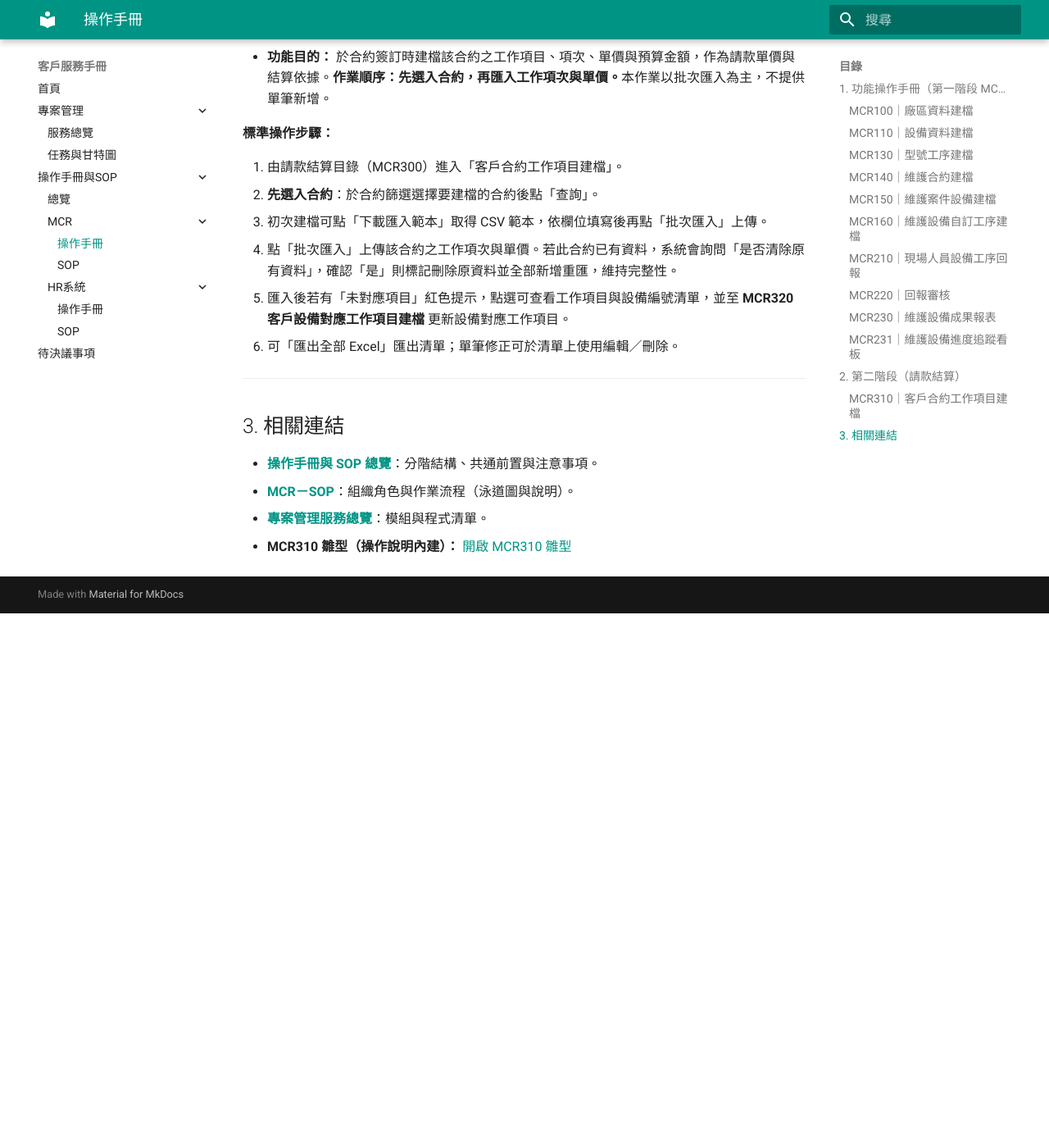
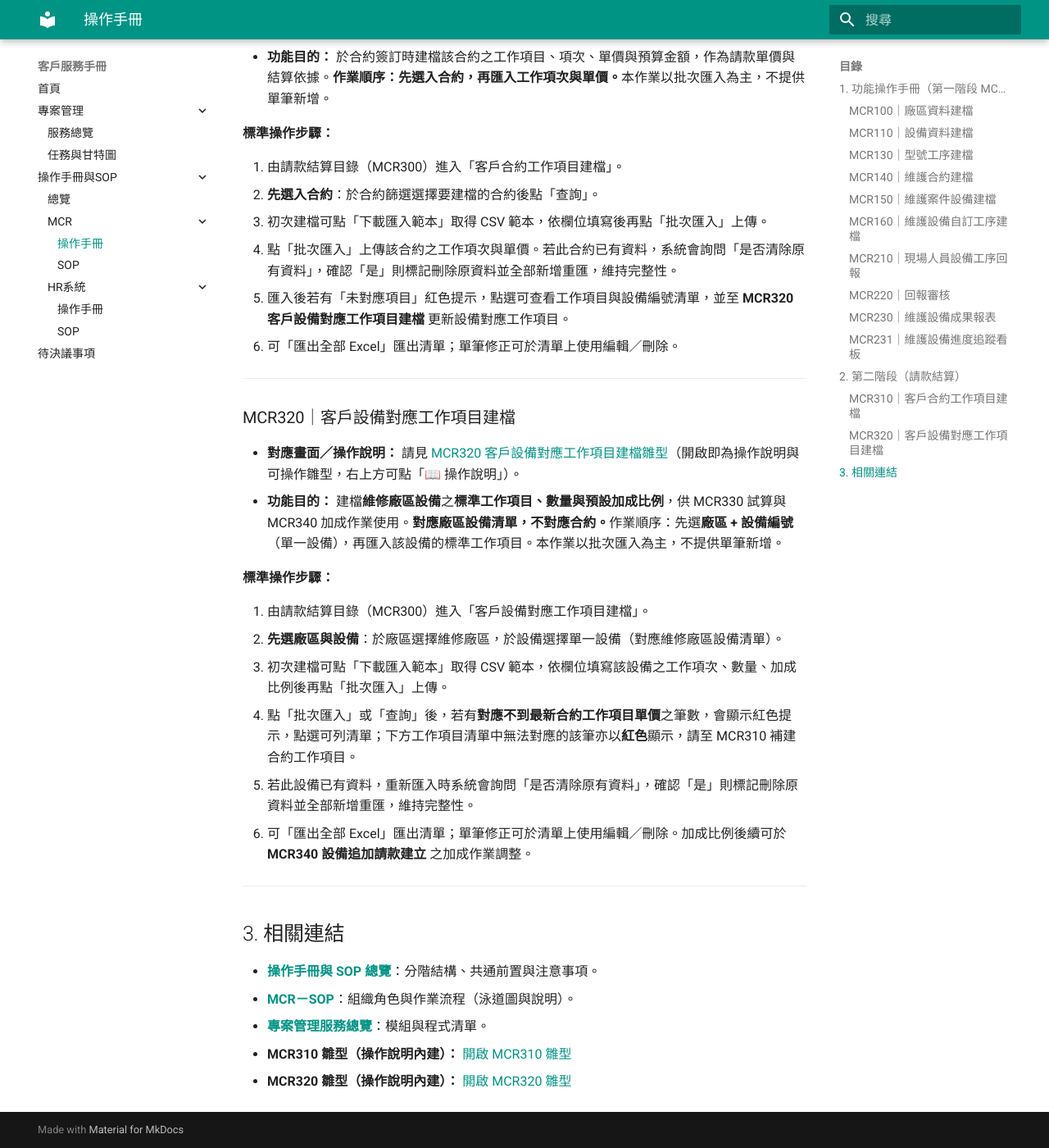
Before and after one commit to SLchinwen/LeeKuo, an MkDocs documentation site: the page built from docs/MCR/操作手冊.md, in a window 1280 px wide and 1400 px high, scrolled down 3666 px. Shown: the whole window at 82% size. Built offline with MkDocs 1.6.1 and Material for MkDocs 9.7.7, drawn with Linux system fonts in a browser that asks for light colours; before the commit the page ends 4414 px from its top, so only the background shows below that.

Commit message:
MCR310/MCR320: 雛型表列僅保留異動日期、交付包文件、MCR320雛型與操作手冊同步
Made-with: Cursor

```diff
--- a/docs/MCR/操作手冊.md
+++ b/docs/MCR/操作手冊.md
@@ -157,9 +157,26 @@
 
 ---
 
+### MCR320｜客戶設備對應工作項目建檔
+
+- **對應畫面／操作說明：** 請見 [MCR320 客戶設備對應工作項目建檔雛型](../prototype/2026-02-26_prototype_MCR320.html)（開啟即為操作說明與可操作雛型，右上方可點「📖 操作說明」）。
+- **功能目的：** 建檔**維修廠區設備**之**標準工作項目、數量與預設加成比例**，供 MCR330 試算與 MCR340 加成作業使用。**對應廠區設備清單，不對應合約。**作業順序：先選**廠區 + 設備編號**（單一設備），再匯入該設備的標準工作項目。本作業以批次匯入為主，不提供單筆新增。
+
+**標準操作步驟：**
+
+1. 由請款結算目錄（MCR300）進入「客戶設備對應工作項目建檔」。
+2. **先選廠區與設備**：於廠區選擇維修廠區，於設備選擇單一設備（對應維修廠區設備清單）。
+3. 初次建檔可點「下載匯入範本」取得 CSV 範本，依欄位填寫該設備之工作項次、數量、加成比例後再點「批次匯入」上傳。
+4. 點「批次匯入」或「查詢」後，若有**對應不到最新合約工作項目單價**之筆數，會顯示紅色提示，點選可列清單；下方工作項目清單中無法對應的該筆亦以**紅色**顯示，請至 MCR310 補建合約工作項目。
+5. 若此設備已有資料，重新匯入時系統會詢問「是否清除原有資料」，確認「是」則標記刪除原資料並全部新增重匯，維持完整性。
+6. 可「匯出全部 Excel」匯出清單；單筆修正可於清單上使用編輯／刪除。加成比例後續可於 **MCR340 設備追加請款建立** 之加成作業調整。
+
+---
+
 ## 3. 相關連結
 
 - **[操作手冊與 SOP 總覽](../操作手冊與SOP.md)**：分階結構、共通前置與注意事項。
 - **[MCR－SOP](SOP.md)**：組織角色與作業流程（泳道圖與說明）。
 - **[專案管理服務總覽](../立國專案管理_服務總覽.md)**：模組與程式清單。
 - **MCR310 雛型（操作說明內建）：** [開啟 MCR310 雛型](../prototype/2026-02-26_prototype_MCR310.html)
+- **MCR320 雛型（操作說明內建）：** [開啟 MCR320 雛型](../prototype/2026-02-26_prototype_MCR320.html)
--- /dev/null
+++ b/docs/prototype/2026-02-26_prototype_MCR320.html
@@ -0,0 +1,329 @@
+<!DOCTYPE html>
+<html lang="zh-TW">
+<head>
+  <meta charset="UTF-8">
+  <meta name="viewport" content="width=device-width, initial-scale=1.0">
+  <title>MCR320 客戶設備對應工作項目建檔</title>
+  <style>
+    * { box-sizing: border-box; }
+    body { margin: 0; font-family: "Microsoft JhengHei", "Segoe UI", sans-serif; background: #f0f2f5; }
+    .header { background: #1890ff; color: white; padding: 12px 20px; display: flex; align-items: center; justify-content: space-between; gap: 10px; }
+    .header-left { display: flex; align-items: center; gap: 10px; }
+    .header .back { cursor: pointer; font-size: 1.2em; }
+    .header h1 { margin: 0; font-size: 1.1em; font-weight: 600; }
+    .header-right { display: flex; align-items: center; }
+    .btn-guide { background: rgba(255,255,255,0.2); color: white; border: 1px solid rgba(255,255,255,0.6); padding: 6px 12px; border-radius: 4px; cursor: pointer; font-size: 0.9em; }
+    .btn-guide:hover { background: rgba(255,255,255,0.3); }
+    .panel { background: white; margin: 16px; border-radius: 6px; padding: 16px; box-shadow: 0 1px 3px rgba(0,0,0,0.08); }
+    .toolbar { display: flex; flex-wrap: wrap; align-items: center; gap: 12px; margin-bottom: 12px; }
+    .btn-template { background: #fff; color: #1890ff; border: 1px solid #1890ff; padding: 8px 16px; border-radius: 4px; cursor: pointer; font-weight: 500; text-decoration: none; }
+    .btn-template:hover { background: #e6f7ff; }
+    .btn-import { background: #1890ff; color: white; border: none; padding: 8px 16px; border-radius: 4px; cursor: pointer; font-weight: 500; }
+    .btn-query, .btn-export { background: #52c41a; color: white; border: none; padding: 8px 16px; border-radius: 4px; cursor: pointer; font-weight: 500; }
+    .search-wrap { display: flex; flex-wrap: wrap; align-items: center; gap: 8px; margin-left: auto; }
+    .search-wrap input, .search-wrap select { padding: 6px 10px; border: 1px solid #d9d9d9; border-radius: 4px; }
+    .search-wrap input { width: 180px; }
+    .list-head { display: flex; align-items: center; justify-content: space-between; flex-wrap: wrap; gap: 8px; margin-bottom: 12px; }
+    .list-head h2 { margin: 0; font-size: 1em; font-weight: 600; }
+    .badge { background: #1890ff; color: white; padding: 2px 10px; border-radius: 12px; font-size: 0.85em; }
+    .table-wrap { overflow-x: auto; }
+    table { width: 100%; border-collapse: collapse; font-size: 0.9em; }
+    th, td { border: 1px solid #e8e8e8; padding: 10px 8px; text-align: left; }
+    th { background: #fafafa; font-weight: 600; color: #000; }
+    tr:nth-child(even) { background: #fafafa; }
+    tr:hover { background: #f0f7ff; }
+    .num { text-align: right; }
+    .actions { display: flex; gap: 8px; }
+    .icon-edit { color: #52c41a; cursor: pointer; }
+    .icon-del { color: #ff4d4f; cursor: pointer; }
+    .pagination { display: flex; align-items: center; flex-wrap: wrap; gap: 8px; margin-top: 12px; font-size: 0.9em; }
+    .pagination a, .pagination span { padding: 4px 10px; border: 1px solid #d9d9d9; border-radius: 4px; text-decoration: none; color: #333; }
+    .pagination a:hover { border-color: #1890ff; color: #1890ff; }
+    .pagination .current { background: #1890ff; color: white; border-color: #1890ff; }
+    .scope-info { font-size: 0.85em; color: #666; margin-bottom: 8px; }
+    .scope-hint { font-size: 0.85em; color: #1890ff; margin-bottom: 8px; }
+    .unmatched-alert { color: #ff4d4f; font-weight: 600; margin-bottom: 8px; cursor: pointer; text-decoration: underline; display: inline-block; }
+    .unmatched-alert:hover { color: #cf1322; }
+    tr.row-unmatched { background: #fff2f0 !important; }
+    tr.row-unmatched td:nth-child(4) { color: #ff4d4f; font-weight: 600; }
+    .modal-overlay { display: none; position: fixed; top: 0; left: 0; right: 0; bottom: 0; background: rgba(0,0,0,0.4); z-index: 100; align-items: center; justify-content: center; }
+    .modal-overlay.show { display: flex; }
+    .modal-box { background: white; border-radius: 8px; padding: 20px; max-width: 90%; width: 560px; max-height: 80vh; overflow: auto; box-shadow: 0 4px 12px rgba(0,0,0,0.15); }
+    .modal-title { margin: 0 0 12px 0; font-size: 1em; color: #ff4d4f; }
+    .modal-close { float: right; cursor: pointer; font-size: 1.2em; color: #666; }
+    .modal-close:hover { color: #000; }
+    .guide-content { font-size: 0.9em; line-height: 1.6; }
+    .guide-content h3 { margin: 12px 0 6px 0; font-size: 1em; color: #1890ff; }
+    .guide-content ul { margin: 4px 0; padding-left: 20px; }
+    .guide-content p { margin: 6px 0; }
+    .guide-content .link { color: #1890ff; word-break: break-all; }
+    .confirm-msg { margin: 0 0 16px 0; line-height: 1.6; }
+    .confirm-btns { display: flex; gap: 10px; justify-content: flex-end; }
+    .btn-yes { background: #1890ff; color: white; border: none; padding: 8px 20px; border-radius: 4px; cursor: pointer; }
+    .btn-no { background: #fff; color: #666; border: 1px solid #d9d9d9; padding: 8px 20px; border-radius: 4px; cursor: pointer; }
+  </style>
+</head>
+<body>
+  <header class="header">
+    <div class="header-left">
+      <span class="back" aria-label="返回">←</span>
+      <h1>客戶設備對應工作項目建檔（MCR320）</h1>
+    </div>
+    <div class="header-right">
+      <button type="button" class="btn-guide" id="btn-guide" aria-label="操作說明">📖 操作說明</button>
+    </div>
+  </header>
+
+  <div class="panel">
+    <div class="scope-hint">※ 請先選擇<strong>廠區</strong>與<strong>設備</strong>（維修廠區設備清單，單一設備），再下載範本或批次匯入該設備的標準工作項目。本作業不對應合約。</div>
+    <div class="toolbar">
+      <select id="area-select" aria-label="廠區">
+        <option value="">請選擇廠區</option>
+        <option value="AREA01">廠區一</option>
+        <option value="AREA02">廠區二</option>
+      </select>
+      <select id="device-select" aria-label="設備編號" disabled>
+        <option value="">請先選擇廠區</option>
+      </select>
+      <a href="2026-02-26_prototype_MCR320_匯入範本.csv" class="btn-template" download id="btn-download-template">📥 下載匯入範本</a>
+      <button type="button" class="btn-import" id="btn-import">批次匯入</button>
+      <button type="button" class="btn-query" id="btn-query">查詢</button>
+    </div>
+  </div>
+
+  <div class="panel">
+    <div class="scope-info" id="scope-info">請選擇廠區與設備後查詢或匯入。</div>
+    <div id="unmatched-block" class="unmatched-alert" style="display: none;" title="點選可列出對應不到最新合約工作項目單價之項目">對應不到最新合約工作項目單價：<span id="unmatched-count">0</span> 筆</div>
+    <div class="list-head">
+      <h2>設備工作項目清單</h2>
+      <span class="badge" id="list-count">共 4 筆</span>
+      <button type="button" class="btn-export">匯出全部 Excel</button>
+    </div>
+    <div class="pagination">共 4 筆　每頁顯示 10 筆　第 1 頁</div>
+    <div class="table-wrap">
+      <table>
+        <thead>
+          <tr>
+            <th>設備編號</th>
+            <th>設備名稱</th>
+            <th>項次</th>
+            <th>工作項目名稱</th>
+            <th class="num">數量</th>
+            <th class="num">加成比例</th>
+            <th>異動日期</th>
+            <th>操作</th>
+          </tr>
+        </thead>
+        <tbody>
+          <tr>
+            <td>A100</td>
+            <td>固定式換熱器 #A100</td>
+            <td>1.1.1</td>
+            <td>固定式換熱器導槽、導槽蓋相關管件拆卸、組立(ID&lt;=24")</td>
+            <td class="num">8</td>
+            <td class="num">100%</td>
+            <td>2026-02-26</td>
+            <td class="actions"><span class="icon-edit" aria-label="編輯">✎</span><span class="icon-del" aria-label="刪除">🗑</span></td>
+          </tr>
+          <tr class="row-unmatched">
+            <td>A100</td>
+            <td>固定式換熱器 #A100</td>
+            <td>1.1.2</td>
+            <td>固定式換熱器導槽、導槽蓋相關管件拆卸、組立(ID25"~44")</td>
+            <td class="num">8</td>
+            <td class="num">100%</td>
+            <td>2026-02-26</td>
+            <td class="actions"><span class="icon-edit" aria-label="編輯">✎</span><span class="icon-del" aria-label="刪除">🗑</span></td>
+          </tr>
+          <tr>
+            <td>A100</td>
+            <td>固定式換熱器 #A100</td>
+            <td>1.1.3</td>
+            <td>固定式換熱器導槽、導槽蓋相關管件拆卸、組立(ID45"~64")</td>
+            <td class="num">8</td>
+            <td class="num">100%</td>
+            <td>2026-02-26</td>
+            <td class="actions"><span class="icon-edit" aria-label="編輯">✎</span><span class="icon-del" aria-label="刪除">🗑</span></td>
+          </tr>
+          <tr class="row-unmatched">
+            <td>A100</td>
+            <td>固定式換熱器 #A100</td>
+            <td>1.11.2</td>
+            <td>清管器內部清理(管徑1-1/8"~2")</td>
+            <td class="num">400</td>
+            <td class="num">80%</td>
+            <td>2026-02-26</td>
+            <td class="actions"><span class="icon-edit" aria-label="編輯">✎</span><span class="icon-del" aria-label="刪除">🗑</span></td>
+          </tr>
+        </tbody>
+      </table>
+    </div>
+    <div class="pagination">
+      <a href="#">«</a><a href="#">‹</a>
+      <span class="current">1</span><a href="#">2</a>
+      <a href="#">›</a><a href="#">»</a>
+    </div>
+  </div>
+
+  <!-- 操作說明彈窗 -->
+  <div id="guide-modal" class="modal-overlay" role="dialog" aria-labelledby="guide-modal-title" aria-modal="true">
+    <div class="modal-box" style="width: 480px;">
+      <span class="modal-close" id="guide-modal-close" aria-label="關閉">×</span>
+      <h2 id="guide-modal-title" class="modal-title" style="color: #1890ff;">MCR320 客戶設備對應工作項目建檔｜操作說明</h2>
+      <div class="guide-content">
+        <h3>程式說明與何時使用</h3>
+        <p>本程式建檔<strong>維修廠區設備</strong>之<strong>標準工作項目、數量與預設加成比例</strong>，供 MCR330 試算與 MCR340 加成作業使用。<strong>對應廠區設備清單，不對應合約。</strong>作業順序：先選<strong>廠區 + 設備編號</strong>（單一設備），再匯入該設備的標準工作項目。本作業以批次匯入為主，不提供單筆新增。</p>
+        <ul>
+          <li><strong>設備建檔</strong>：依維修廠區設備清單選擇單一設備後，匯入該設備的標準工作項次、數量與加成。</li>
+          <li><strong>設備或工作項異動</strong>：設備對應工作項目、數量或加成預設值異動時，於本程式重新匯入。</li>
+          <li><strong>對應檢查</strong>：匯入或載入查詢時，可呈現<strong>對應不到最新合約工作項目單價</strong>的筆數提示；清單中無法對應的該筆以<strong>紅色</strong>顯示，請至 MCR310 補建合約工作項目。</li>
+        </ul>
+        <p><strong>重新匯入</strong>：若此設備已有工作項目資料，系統會提醒「是否清除原有資料」；確認「是」則標記刪除原資料並全部新增重匯，維持完整性。</p>
+        <h3>一、畫面區塊</h3>
+        <ul>
+          <li><strong>頂列</strong>：返回、程式標題、右上方「📖 操作說明」可開啟本說明。</li>
+          <li><strong>操作列</strong>：※ 請先選擇<strong>廠區</strong>與<strong>設備</strong>（單一）→ 下載匯入範本、批次匯入、查詢。</li>
+          <li><strong>說明列</strong>：顯示目前廠區與設備；<strong>對應不到最新合約工作項目單價</strong>筆數提示（紅色、可點選列清單）。</li>
+          <li><strong>設備工作項目清單</strong>：無法對應到合約工作項目單價的該筆以<strong>紅色</strong>顯示；表格與分頁、匯出全部 Excel。</li>
+        </ul>
+        <h3>二、主要欄位</h3>
+        <ul>
+          <li>設備編號、設備名稱、項次、工作項目名稱、數量、加成比例（%、如 80%、100%、120%、200%）、異動日期、操作（編輯／刪除）。工作項目若對應不到 MCR310 合約工作項目單價，該筆以紅色標示。</li>
+        </ul>
+        <h3>三、操作步驟</h3>
+        <ol style="margin: 4px 0; padding-left: 20px;">
+          <li><strong>先選廠區與設備</strong>：於廠區選擇維修廠區，於設備選擇單一設備（對應維修廠區設備清單）。</li>
+          <li>初次建檔可點「<strong>下載匯入範本</strong>」取得 CSV 範本，依欄位填寫該設備之工作項次、數量、加成比例後再點「批次匯入」上傳。</li>
+          <li>點「批次匯入」或「查詢」後，若有對應不到最新合約工作項目單價之筆數，會顯示紅色提示，點選可列清單；清單中該筆工作項目亦以紅色顯示。</li>
+          <li>若此設備已有資料，重新匯入時系統會詢問「是否清除原有資料」，確認「是」則標記刪除原資料並全部新增重匯。</li>
+          <li>可「匯出全部 Excel」匯出清單；單筆修正可於清單上使用編輯／刪除。加成比例後續可於 <strong>MCR340 設備追加請款建立</strong> 之加成作業調整。</li>
+        </ol>
+        <h3>四、雛型與範本連結</h3>
+        <p>本雛型內建操作說明；匯入範本可於畫面上「下載匯入範本」取得。</p>
+      </div>
+    </div>
+  </div>
+
+  <!-- 對應不到合約工作項目單價清單彈窗 -->
+  <div id="unmatched-modal" class="modal-overlay" role="dialog" aria-labelledby="unmatched-modal-title" aria-modal="true">
+    <div class="modal-box">
+      <span class="modal-close" id="unmatched-modal-close" aria-label="關閉">×</span>
+      <h2 id="unmatched-modal-title" class="modal-title" style="color: #ff4d4f;">對應不到最新合約工作項目單價</h2>
+      <p style="font-size: 0.9em; color: #666; margin: 0 0 8px 0;">以下工作項目於目前合約（MCR310）中無對應單價，請至 MCR310 補建或調整合約工作項目。</p>
+      <table class="modal-table" style="width:100%; border-collapse:collapse; font-size:0.9em; margin-top:8px;">
+        <thead>
+          <tr><th style="border:1px solid #e8e8e8; padding:8px; text-align:left; background:#fff2f0;">項次</th><th style="border:1px solid #e8e8e8; padding:8px; text-align:left; background:#fff2f0;">工作項目名稱</th></tr>
+        </thead>
+        <tbody>
+          <tr><td style="border:1px solid #e8e8e8; padding:8px;">1.1.2</td><td style="border:1px solid #e8e8e8; padding:8px; color:#ff4d4f;">固定式換熱器導槽、導槽蓋相關管件拆卸、組立(ID25"~44")</td></tr>
+          <tr><td style="border:1px solid #e8e8e8; padding:8px;">1.11.2</td><td style="border:1px solid #e8e8e8; padding:8px; color:#ff4d4f;">清管器內部清理(管徑1-1/8"~2")</td></tr>
+        </tbody>
+      </table>
+    </div>
+  </div>
+
+  <!-- 重新匯入確認彈窗 -->
+  <div id="reimport-confirm-modal" class="modal-overlay" role="dialog" aria-labelledby="reimport-confirm-title" aria-modal="true">
+    <div class="modal-box" style="width: 440px;">
+      <h2 id="reimport-confirm-title" class="modal-title" style="color: #faad14;">重新匯入確認</h2>
+      <p class="confirm-msg">此設備已有工作項目資料，是否清除原有資料後全部以本次匯入取代？<br><br>確認「是」將<strong>標記刪除原資料並全部新增重匯</strong>，以維持資料完整性，避免重複或遺留上次資料差異。</p>
+      <div class="confirm-btns">
+        <button type="button" class="btn-no" id="reimport-no">否</button>
+        <button type="button" class="btn-yes" id="reimport-yes">是</button>
+      </div>
+    </div>
+  </div>
+
+  <script>
+    var deviceList = {
+      AREA01: [
+        { value: 'A100', text: 'A100 - 固定式換熱器 #A100' },
+        { value: 'B200', text: 'B200 - 固定式換熱器 #B200' }
+      ],
+      AREA02: [
+        { value: 'E-1326S', text: 'E-1326S - 清管器 E-1326S' }
+      ]
+    };
+    document.querySelector('.back').addEventListener('click', function () { window.history.back(); });
+    document.getElementById('btn-guide').addEventListener('click', function () {
+      document.getElementById('guide-modal').classList.add('show');
+    });
+    document.getElementById('guide-modal-close').addEventListener('click', function () {
+      document.getElementById('guide-modal').classList.remove('show');
+    });
+    document.getElementById('guide-modal').addEventListener('click', function (e) {
+      if (e.target === this) this.classList.remove('show');
+    });
+    document.getElementById('area-select').addEventListener('change', function () {
+      var area = this.value;
+      var devSelect = document.getElementById('device-select');
+      devSelect.innerHTML = '<option value="">請選擇設備</option>';
+      devSelect.disabled = !area;
+      if (area && deviceList[area]) {
+        deviceList[area].forEach(function (d) {
+          var opt = document.createElement('option');
+          opt.value = d.value;
+          opt.textContent = d.text;
+          devSelect.appendChild(opt);
+        });
+      }
+      document.getElementById('scope-info').textContent = '請選擇廠區與設備後查詢或匯入。';
+      document.getElementById('unmatched-block').style.display = 'none';
+    });
+    document.getElementById('device-select').addEventListener('change', function () {
+      var areaSelect = document.getElementById('area-select');
+      var areaName = areaSelect.options[areaSelect.selectedIndex].text.replace('請選擇廠區', '').trim() || '';
+      var devText = this.options[this.selectedIndex].text;
+      if (this.value) {
+        document.getElementById('scope-info').textContent = '廠區：' + areaName + '｜設備：' + devText + '｜匯入／查詢後可檢視對應不到最新合約工作項目單價之筆數。';
+      } else {
+        document.getElementById('scope-info').textContent = '請選擇廠區與設備後查詢或匯入。';
+      }
+    });
+    document.getElementById('btn-query').addEventListener('click', function () {
+      if (!document.getElementById('device-select').value) {
+        alert('請先選擇廠區與設備，再查詢。');
+        return;
+      }
+      document.getElementById('unmatched-count').textContent = '2';
+      document.getElementById('unmatched-block').style.display = 'inline-block';
+    });
+    document.getElementById('btn-import').addEventListener('click', function () {
+      if (!document.getElementById('device-select').value) {
+        alert('請先選擇廠區與設備，再進行批次匯入。');
+        return;
+      }
+      var hasExistingData = true;
+      if (hasExistingData) {
+        document.getElementById('reimport-confirm-modal').classList.add('show');
+      } else {
+        doImport();
+      }
+    });
+    function doImport() {
+      document.getElementById('reimport-confirm-modal').classList.remove('show');
+      alert('已標記刪除原資料並全部新增重匯。批次匯入完成。');
+      document.querySelector('.badge').textContent = '共 4 筆';
+      document.getElementById('unmatched-count').textContent = '2';
+      document.getElementById('unmatched-block').style.display = 'inline-block';
+    }
+    document.getElementById('reimport-yes').addEventListener('click', doImport);
+    document.getElementById('reimport-no').addEventListener('click', function () {
+      document.getElementById('reimport-confirm-modal').classList.remove('show');
+    });
+    document.getElementById('reimport-confirm-modal').addEventListener('click', function (e) {
+      if (e.target === this) document.getElementById('reimport-confirm-modal').classList.remove('show');
+    });
+    document.getElementById('unmatched-block').addEventListener('click', function () {
+      document.getElementById('unmatched-modal').classList.add('show');
+    });
+    document.getElementById('unmatched-modal-close').addEventListener('click', function () {
+      document.getElementById('unmatched-modal').classList.remove('show');
+    });
+    document.getElementById('unmatched-modal').addEventListener('click', function (e) {
+      if (e.target === this) this.classList.remove('show');
+    });
+    document.querySelector('.btn-export').addEventListener('click', function () { alert('匯出全部 Excel'); });
+  </script>
+</body>
+</html>
--- /dev/null
+++ b/docs/prototype/2026-02-26_prototype_MCR320_匯入範本.csv
@@ -0,0 +1,2 @@
+設備編號,設備名稱,項次,工作項目名稱,數量,加成比例
+A100,固定式換熱器 #A100,1.1.1,固定式換熱器導槽、導槽蓋相關管件拆卸、組立(ID<=24"),8,100%
```
Also changed, not shown: 03_Solution/2026-02-26_prototype_MCR310_操作說明.md (+1 -1 lines), 03_Solution/2026-02-26_prototype_MCR320_操作說明.md (added, +59 -0 lines), 03_Solution/MCR_工程請款結算_程式清單建議.md (+1 -1 lines), 03_Solution/交付包_MCR310_客戶合約工作項目建檔.md (added, +101 -0 lines), 03_Solution/交付包_MCR320_客戶設備對應工作項目建檔.md (added, +102 -0 lines), docs/prototype/2026-02-26_prototype_MCR310.html (+16 -46 lines), 3 other files.
